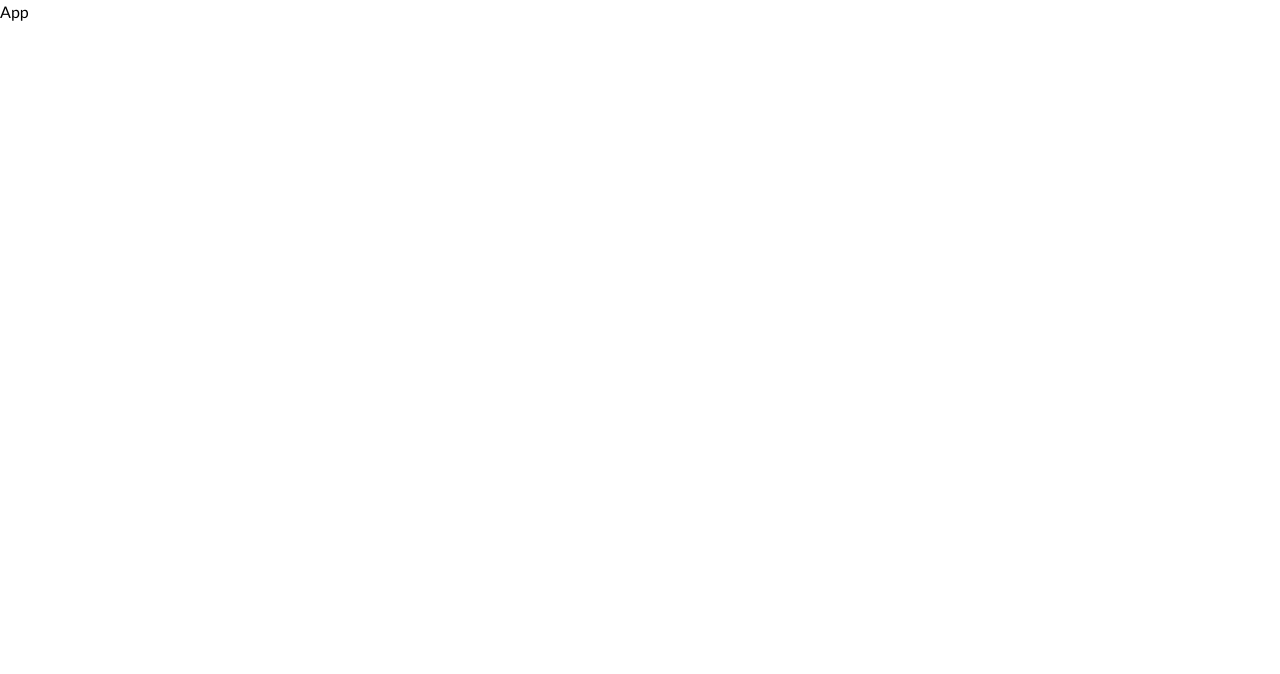
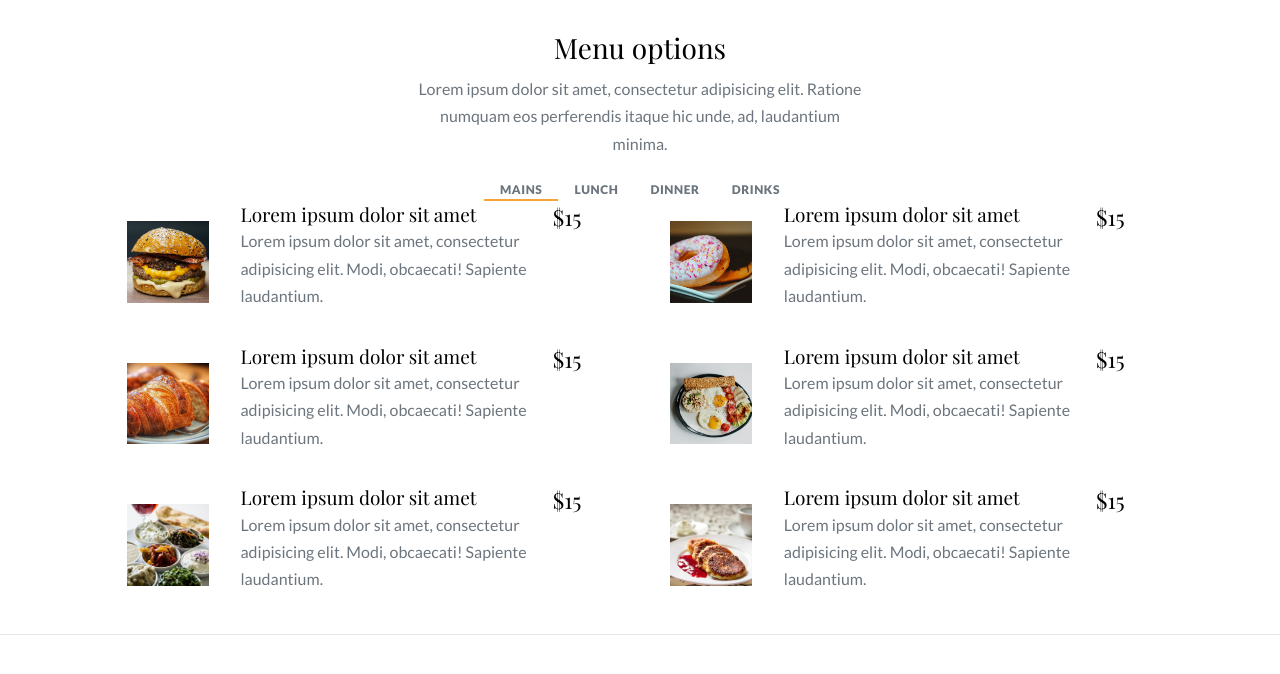
Before and after one commit to Iceblockp/Touche-cafe, a React (Vite) app: page / in a window 1280 px wide. Shown: the top 674 px of the page. Built offline with nearby package versions, Linux system fonts and the light colour scheme; a web font is replaced by a local one.

Commit message:
menu finish

```diff
--- a/src/components/App.jsx
+++ b/src/components/App.jsx
@@ -1,9 +1,12 @@
 import React from 'react'
+import Menu from './Menu'
 
 const App = () => {
   return (
     <div>
-      App
+
+      <Menu/>
+
     </div>
   )
 }
--- /dev/null
+++ b/src/components/Menu.jsx
@@ -0,0 +1,132 @@
+import React from 'react'
+import img26 from "../../image/26.jpg"
+import img27 from "../../image/27.jpg"
+import img28 from "../../image/28.jpg"
+import img29 from "../../image/29.jpg"
+import img30 from "../../image/30.jpg"
+import img31 from "../../image/31.jpg"
+
+
+const Menu = () => {
+  return (
+    <section className=' py-7 border-b'>
+        <div className=' container mx-auto'>
+            <div className="flex justify-center">
+            <div className=" text-center max-w-md  ">
+                <h1 className=' font-heading font-[400] text-[1.75rem] leading-[1.4] mb-2'>Menu options</h1>
+                <p className=' mb-6 text-[#6c757d] leading-[1.7] '>Lorem ipsum dolor sit amet, consectetur adipisicing elit. Ratione numquam eos perferendis itaque hic unde, ad, laudantium minima.</p>
+            </div>
+            </div>
+            {/* //category */}
+            <div className="flex justify-center ">
+                <div className=" font-[900] text-[.75rem] text-[#6c757d] tracking-[0.05em] ">
+                    <button className=' border-b-2 border-b-[#f5a637] py-[8px]} px-[16px]'>MAINS</button>
+                    <button className=' py-[8px]} px-[16px]'>LUNCH</button>
+                    <button className=' py-[8px]} px-[16px]'>DINNER</button>
+                    <button className=' py-[8px]} px-[16px]'>DRINKS</button>
+                </div>
+
+            </div>
+
+            {/* food item */}
+            <div className=" ">
+                <div className=" grid grid-cols-1 w-10/12 mx-auto lg:grid-cols-2 gap-5">
+
+                    <div className=' font-[400]'>
+                        <div className=" grid grid-cols-12 gap-3">
+                            <div className=" col-span-3 flex justify-center items-center p-5 ">
+                                <img className=' aspect-square object-cover ' src={img26} alt="img" />
+                            </div>
+                            <div className=" col-span-7">
+                                <h2 className=' font-heading leading-[1.4] text-[1.187em] '>Lorem ipsum dolor sit amet</h2>
+                                <p className=' leading-[1.7] text-[#6c757d] '>Lorem ipsum dolor sit amet, consectetur adipisicing elit. Modi, obcaecati! Sapiente laudantium.</p>
+                            </div>
+                            <div className=" col-span-2">
+                                <div className=" font-heading text-[1.375rem] ">$15</div>
+                            </div>
+                        </div>
+                    </div>
+
+                    <div className=' font-[400]'>
+                        <div className=" grid grid-cols-12 gap-3">
+                            <div className=" col-span-3 flex justify-center items-center p-5 ">
+                                <img className=' aspect-square object-cover ' src={img27} alt="img" />
+                            </div>
+                            <div className=" col-span-7">
+                                <h2 className=' font-heading leading-[1.4] text-[1.187em] '>Lorem ipsum dolor sit amet</h2>
+                                <p className=' leading-[1.7] text-[#6c757d] '>Lorem ipsum dolor sit amet, consectetur adipisicing elit. Modi, obcaecati! Sapiente laudantium.</p>
+                            </div>
+                            <div className=" col-span-2">
+                                <div className=" font-heading text-[1.375rem] ">$15</div>
+                            </div>
+                        </div>
+                    </div>
+
+                    <div className=' font-[400]'>
+                        <div className=" grid grid-cols-12 gap-3">
+                            <div className=" col-span-3 flex justify-center items-center p-5 ">
+                                <img className=' aspect-square object-cover ' src={img28} alt="img" />
+                            </div>
+                            <div className=" col-span-7">
+                                <h2 className=' font-heading leading-[1.4] text-[1.187em] '>Lorem ipsum dolor sit amet</h2>
+                                <p className=' leading-[1.7] text-[#6c757d] '>Lorem ipsum dolor sit amet, consectetur adipisicing elit. Modi, obcaecati! Sapiente laudantium.</p>
+                            </div>
+                            <div className=" col-span-2">
+                                <div className=" font-heading text-[1.375rem] ">$15</div>
+                            </div>
+                        </div>
+                    </div>
+
+                    <div className=' font-[400]'>
+                        <div className=" grid grid-cols-12 gap-3">
+                            <div className=" col-span-3 flex justify-center items-center p-5 ">
+                                <img className=' aspect-square object-cover ' src={img29} alt="img" />
+                            </div>
+                            <div className=" col-span-7">
+                                <h2 className=' font-heading leading-[1.4] text-[1.187em] '>Lorem ipsum dolor sit amet</h2>
+                                <p className=' leading-[1.7] text-[#6c757d] '>Lorem ipsum dolor sit amet, consectetur adipisicing elit. Modi, obcaecati! Sapiente laudantium.</p>
+                            </div>
+                            <div className=" col-span-2">
+                                <div className=" font-heading text-[1.375rem] ">$15</div>
+                            </div>
+                        </div>
+                    </div>
+
+                    <div className=' font-[400]'>
+                        <div className=" grid grid-cols-12 gap-3">
+                            <div className=" col-span-3 flex justify-center items-center p-5 ">
+                                <img className=' aspect-square object-cover ' src={img30} alt="img" />
+                            </div>
+                            <div className=" col-span-7">
+                                <h2 className=' font-heading leading-[1.4] text-[1.187em] '>Lorem ipsum dolor sit amet</h2>
+                                <p className=' leading-[1.7] text-[#6c757d] '>Lorem ipsum dolor sit amet, consectetur adipisicing elit. Modi, obcaecati! Sapiente laudantium.</p>
+                            </div>
+                            <div className=" col-span-2">
+                                <div className=" font-heading text-[1.375rem] ">$15</div>
+                            </div>
+                        </div>
+                    </div>
+
+                    <div className=' font-[400]'>
+                        <div className=" grid grid-cols-12 gap-3">
+                            <div className=" col-span-3 flex justify-center items-center p-5 ">
+                                <img className=' aspect-square object-cover ' src={img31} alt="img" />
+                            </div>
+                            <div className=" col-span-7">
+                                <h2 className=' font-heading leading-[1.4] text-[1.187em] '>Lorem ipsum dolor sit amet</h2>
+                                <p className=' leading-[1.7] text-[#6c757d] '>Lorem ipsum dolor sit amet, consectetur adipisicing elit. Modi, obcaecati! Sapiente laudantium.</p>
+                            </div>
+                            <div className=" col-span-2">
+                                <div className=" font-heading text-[1.375rem] ">$15</div>
+                            </div>
+                        </div>
+                    </div>
+
+                </div>
+            </div>
+        </div>
+    </section>
+  )
+}
+
+export default Menu
```
